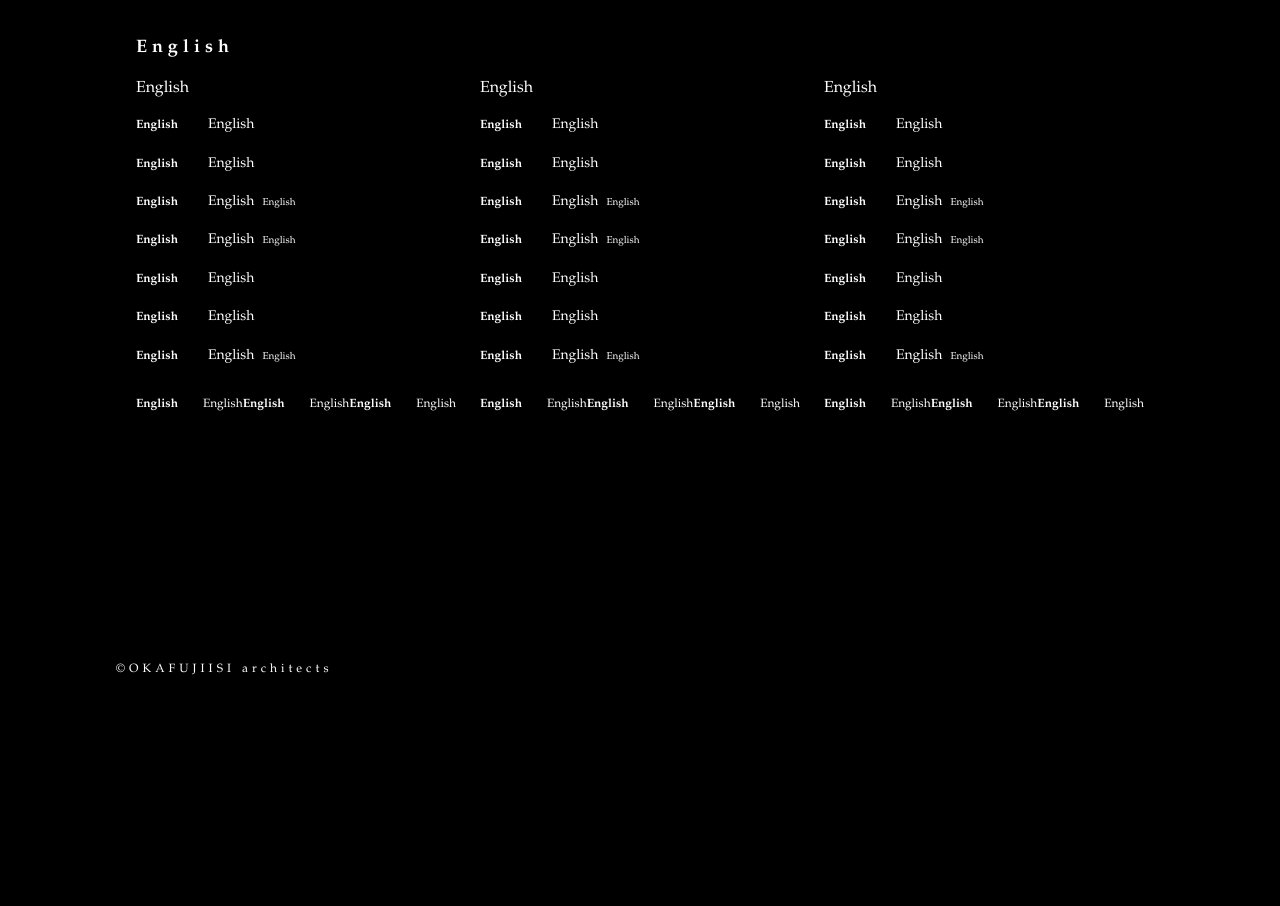
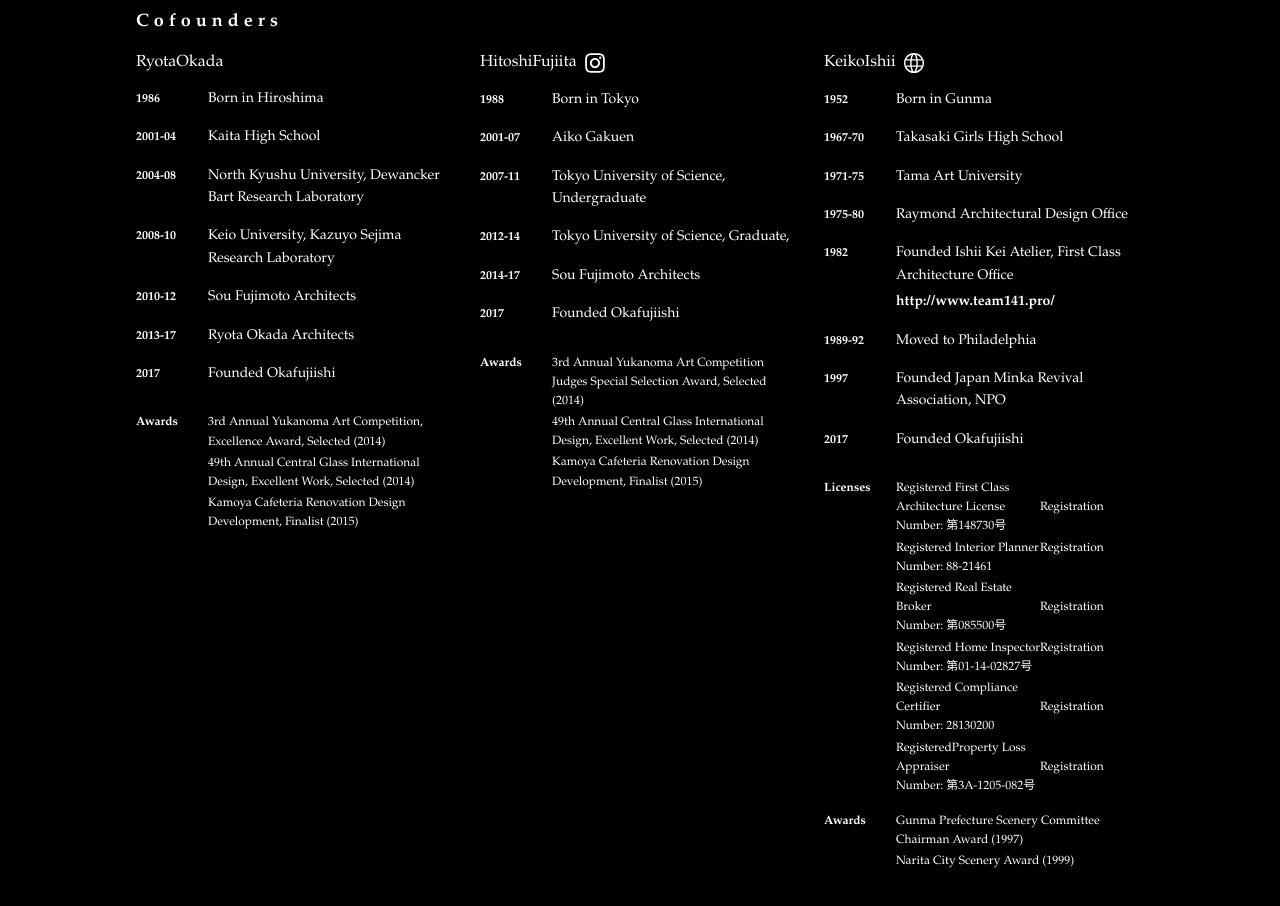
Before and after one commit to hironorioka28/sandbox, a website: page ofi/about.html in a window 1280 px wide. Shown: the part 1662-2568 px from the top of the page. Before the commit the page ends 2384 px from the top, so only its background shows below. Drawn offline with nearby package versions, Linux system fonts and the light colour scheme.

Commit message:
english description

```diff
--- a/ofi/about.html
+++ b/ofi/about.html
@@ -96,42 +96,41 @@
             <table class="aboutTable">
               <tbody class="aboutTable__tbody">
                 <tr class="aboutTable__row">
-                  <th class="aboutTable__head">English</th>
+                  <th class="aboutTable__head">Office Name</th>
                   <td class="aboutTable__data">
-                    <p class="aboutTable__text">EnglishEnglish</p>
+                    <p class="aboutTable__text">Okafujiishi (Architects, Atelier, Studio, Architecture Studio, Office, etc.)</p>
                   </td>
                 </tr>
                 <tr class="aboutTable__row">
-                  <th class="aboutTable__head">English</th>
+                  <th class="aboutTable__head">Founded</th>
                   <td class="aboutTable__data">
-                    <p class="aboutTable__text">EnglishEnglish</p>
+                    <p class="aboutTable__text">2017</p>
                   </td>
                 </tr>
                 <tr class="aboutTable__row">
-                  <th class="aboutTable__head">English</th>
+                  <th class="aboutTable__head">Address</th>
                   <td class="aboutTable__data">
-                    <p class="aboutTable__text">EnglishEnglishEnglish</p>
+                    <p class="aboutTable__text">152-0003 Himonya 5-11-1 Meguro-ku, Tokyo</p>
                   </td>
                 </tr>
                 <tr class="aboutTable__row">
-                  <th class="aboutTable__head">English</th>
+                  <th class="aboutTable__head">Services</th>
                   <td class="aboutTable__data">
-                    <p class="aboutTable__text">EnglishEnglishEnglish English EnglishEnglish EnglishEnglish</p>
-                    <p class="aboutTable__text">EnglishEnglish English</p>
+                    <p class="aboutTable__text">Planning, Design, Management, Art and Design of Architecture and Architectural Renovations</p>
                   </td>
                 </tr>
                 <tr class="aboutTable__row">
-                  <th class="aboutTable__head">English</th>
+                  <th class="aboutTable__head">Experience</th>
                   <td class="aboutTable__data">
-                    <p class="aboutTable__text">EnglishEnglish EnglishEnglish EnglishEnglish EnglishEnglish</p>
+                    <p class="aboutTable__text">Health Facilities, Housing, Villas, Hotels, Public Facilities, Exhibition Organization, Art, Design</p>
                   </td>
                 </tr>
                 <tr class="aboutTable__row">
-                  <th class="aboutTable__head">English</th>
+                  <th class="aboutTable__head">Contact</th>
                   <td class="aboutTable__data ">
-                    <p class="aboutTable__text">Tel 00-0000-0000</p>
-                    <p class="aboutTable__text">Fax 00-0000-0000</p>
-                    <p class="aboutTable__text">Mail hoge@example.com</p>
+                    <p class="aboutTable__text">Tel 03-5725-1488</p>
+                    <p class="aboutTable__text">Fax 03-5725-1489</p>
+                    <p class="aboutTable__text">Mail info@okafujiishi.com</p>
                   </td>
                 </tr>
               </tbody>
@@ -379,54 +378,54 @@
       </section><!-- /.page__contents -->
       <section class="page__contents">
         <div class="about">
-          <h1 class="about__title">English</h1>
+          <h1 class="about__title">Cofounders</h1>
           <div class="about__memberWrapper">
             <div class="member">
               <div class="member__item">
-                <h2 class="member__name">English</h2>
+                <h2 class="member__name">RyotaOkada</h2>
                 <div class="member__profile">
                   <table class="aboutTable">
                     <tbody class="aboutTable__tbody">
                       <tr class="aboutTable__row">
-                        <th class="aboutTable__head">English</th>
+                        <th class="aboutTable__head">1986</th>
                         <td class="aboutTable__data">
-                          <p class="aboutTable__text">English</p>
+                          <p class="aboutTable__text">Born in Hiroshima</p>
                         </td>
                       </tr>
                       <tr class="aboutTable__row">
-                        <th class="aboutTable__head">English</th>
+                        <th class="aboutTable__head">2001-04</th>
                         <td class="aboutTable__data">
-                          <p class="aboutTable__text">English</p>
+                          <p class="aboutTable__text">Kaita High School</p>
                         </td>
                       </tr>
                       <tr class="aboutTable__row">
-                        <th class="aboutTable__head">English</th>
+                        <th class="aboutTable__head">2004-08</th>
                         <td class="aboutTable__data">
-                          <p class="aboutTable__text">English<span class="aboutTable__subText">English</span></p>
+                          <p class="aboutTable__text">North Kyushu University, Dewancker Bart Research Laboratory</p>
                         </td>
                       </tr>
                       <tr class="aboutTable__row">
-                        <th class="aboutTable__head">English</th>
+                        <th class="aboutTable__head">2008-10</th>
                         <td class="aboutTable__data">
-                          <p class="aboutTable__text">English<span class="aboutTable__subText">English</span></p>
+                          <p class="aboutTable__text">Keio University, Kazuyo Sejima Research Laboratory</p>
                         </td>
                       </tr>
                       <tr class="aboutTable__row">
-                        <th class="aboutTable__head">English</th>
+                        <th class="aboutTable__head">2010-12</th>
                         <td class="aboutTable__data">
-                          <p class="aboutTable__text">English</p>
+                          <p class="aboutTable__text">Sou Fujimoto Architects</p>
                         </td>
                       </tr>
                       <tr class="aboutTable__row">
-                        <th class="aboutTable__head">English</th>
+                        <th class="aboutTable__head">2013-17</th>
                         <td class="aboutTable__data ">
-                          <p class="aboutTable__text">English</p>
+                          <p class="aboutTable__text">Ryota Okada Architects</p>
                         </td>
                       </tr>
                       <tr class="aboutTable__row">
-                        <th class="aboutTable__head">English</th>
+                        <th class="aboutTable__head">2017</th>
                         <td class="aboutTable__data ">
-                          <p class="aboutTable__text">English<span class="aboutTable__subText">English</span></p>
+                          <p class="aboutTable__text">Founded Okafujiishi</p>
                         </td>
                       </tr>
                     </tbody>
@@ -436,17 +435,11 @@
                   <table class="aboutTable">
                     <tbody class="aboutTable__tbody">
                       <tr class="aboutTable__row">
-                        <th class="aboutTable__head aboutTable__head--sub">English</th>
+                        <th class="aboutTable__head aboutTable__head--sub">Awards</th>
                         <td class="aboutTable__data">
-                          <p class="aboutTable__text aboutTable__text--sub">English</p>
-                        </td>
-                        <th class="aboutTable__head aboutTable__head--sub">English</th>
-                        <td class="aboutTable__data">
-                          <p class="aboutTable__text aboutTable__text--sub">English</p>
-                        </td>
-                        <th class="aboutTable__head aboutTable__head--sub">English</th>
-                        <td class="aboutTable__data">
-                          <p class="aboutTable__text aboutTable__text--sub">English</p>
+                          <p class="aboutTable__text aboutTable__text--sub">3rd Annual Yukanoma Art Competition, Excellence Award, Selected (2014)</p>
+                          <p class="aboutTable__text aboutTable__text--sub">49th Annual Central Glass International Design, Excellent Work, Selected (2014)</p>
+                          <p class="aboutTable__text aboutTable__text--sub">Kamoya Cafeteria Renovation Design Development, Finalist (2015) </p>
                         </td>
                       </tr>
                     </tbody>
@@ -454,50 +447,49 @@
                 </div><!-- /.member__subInfo -->
               </div><!-- /.member__item -->
               <div class="member__item">
-                <h2 class="member__name">English</h2>
+                <h2 class="member__name">
+                  HitoshiFujiita
+                  <a class="member__link" href="http://instagram.com/fujiiiiiiiiiiiiita" target="_blank">
+                    <object class="member__linkObject" data="img/instagram.svg" type="image/svg+xml"></object>
+                  </a>
+                </h2>
                 <div class="member__profile">
                   <table class="aboutTable">
                     <tbody class="aboutTable__tbody">
                       <tr class="aboutTable__row">
-                        <th class="aboutTable__head">English</th>
+                        <th class="aboutTable__head">1988</th>
                         <td class="aboutTable__data">
-                          <p class="aboutTable__text">English</p>
+                          <p class="aboutTable__text">Born in Tokyo</p>
                         </td>
                       </tr>
                       <tr class="aboutTable__row">
-                        <th class="aboutTable__head">English</th>
+                        <th class="aboutTable__head">2001-07</th>
                         <td class="aboutTable__data">
-                          <p class="aboutTable__text">English</p>
+                          <p class="aboutTable__text">Aiko Gakuen</p>
                         </td>
                       </tr>
                       <tr class="aboutTable__row">
-                        <th class="aboutTable__head">English</th>
+                        <th class="aboutTable__head">2007-11</th>
                         <td class="aboutTable__data">
-                          <p class="aboutTable__text">English<span class="aboutTable__subText">English</span></p>
+                          <p class="aboutTable__text">Tokyo University of Science, Undergraduate</p>
                         </td>
                       </tr>
                       <tr class="aboutTable__row">
-                        <th class="aboutTable__head">English</th>
+                        <th class="aboutTable__head">2012-14</th>
                         <td class="aboutTable__data">
-                          <p class="aboutTable__text">English<span class="aboutTable__subText">English</span></p>
+                          <p class="aboutTable__text">Tokyo University of Science, Graduate,</p>
                         </td>
                       </tr>
                       <tr class="aboutTable__row">
-                        <th class="aboutTable__head">English</th>
+                        <th class="aboutTable__head">2014-17</th>
                         <td class="aboutTable__data">
-                          <p class="aboutTable__text">English</p>
+                          <p class="aboutTable__text">Sou Fujimoto Architects</p>
                         </td>
                       </tr>
                       <tr class="aboutTable__row">
-                        <th class="aboutTable__head">English</th>
+                        <th class="aboutTable__head">2017</th>
                         <td class="aboutTable__data ">
-                          <p class="aboutTable__text">English</p>
-                        </td>
-                      </tr>
-                      <tr class="aboutTable__row">
-                        <th class="aboutTable__head">English</th>
-                        <td class="aboutTable__data ">
-                          <p class="aboutTable__text">English<span class="aboutTable__subText">English</span></p>
+                          <p class="aboutTable__text">Founded Okafujiishi</p>
                         </td>
                       </tr>
                     </tbody>
@@ -507,17 +499,11 @@
                   <table class="aboutTable">
                     <tbody class="aboutTable__tbody">
                       <tr class="aboutTable__row">
-                        <th class="aboutTable__head aboutTable__head--sub">English</th>
+                        <th class="aboutTable__head aboutTable__head--sub">Awards</th>
                         <td class="aboutTable__data">
-                          <p class="aboutTable__text aboutTable__text--sub">English</p>
-                        </td>
-                        <th class="aboutTable__head aboutTable__head--sub">English</th>
-                        <td class="aboutTable__data">
-                          <p class="aboutTable__text aboutTable__text--sub">English</p>
-                        </td>
-                        <th class="aboutTable__head aboutTable__head--sub">English</th>
-                        <td class="aboutTable__data">
-                          <p class="aboutTable__text aboutTable__text--sub">English</p>
+                          <p class="aboutTable__text aboutTable__text--sub">3rd Annual Yukanoma Art Competition Judges Special Selection Award, Selected (2014)</p>
+                          <p class="aboutTable__text aboutTable__text--sub">49th Annual Central Glass International Design, Excellent Work, Selected (2014)</p>
+                          <p class="aboutTable__text aboutTable__text--sub">Kamoya Cafeteria Renovation Design Development, Finalist (2015)</p>
                         </td>
                       </tr>
                     </tbody>
@@ -525,50 +511,62 @@
                 </div><!-- /.member__subInfo -->
               </div><!-- /.member__item -->
               <div class="member__item">
-                <h2 class="member__name">English</h2>
+                <h2 class="member__name">
+                  KeikoIshii
+                  <a class="member__link" href="http://www.team141.pro/" target="_blank">
+                    <object class="member__linkObject" data="img/www.svg" type="image/svg+xml"></object>
+                  </a>
+                </h2>
                 <div class="member__profile">
                   <table class="aboutTable">
                     <tbody class="aboutTable__tbody">
                       <tr class="aboutTable__row">
-                        <th class="aboutTable__head">English</th>
+                        <th class="aboutTable__head">1952</th>
                         <td class="aboutTable__data">
-                          <p class="aboutTable__text">English</p>
+                          <p class="aboutTable__text">Born in Gunma</p>
                         </td>
                       </tr>
                       <tr class="aboutTable__row">
-                        <th class="aboutTable__head">English</th>
+                        <th class="aboutTable__head">1967-70</th>
                         <td class="aboutTable__data">
-                          <p class="aboutTable__text">English</p>
+                          <p class="aboutTable__text">Takasaki Girls High School</p>
                         </td>
                       </tr>
                       <tr class="aboutTable__row">
-                        <th class="aboutTable__head">English</th>
+                        <th class="aboutTable__head">1971-75</th>
                         <td class="aboutTable__data">
-                          <p class="aboutTable__text">English<span class="aboutTable__subText">English</span></p>
+                          <p class="aboutTable__text">Tama Art University</p>
                         </td>
                       </tr>
                       <tr class="aboutTable__row">
-                        <th class="aboutTable__head">English</th>
+                        <th class="aboutTable__head">1975-80</th>
                         <td class="aboutTable__data">
-                          <p class="aboutTable__text">English<span class="aboutTable__subText">English</span></p>
+                          <p class="aboutTable__text">Raymond Architectural Design Office</p>
                         </td>
                       </tr>
                       <tr class="aboutTable__row">
-                        <th class="aboutTable__head">English</th>
+                        <th class="aboutTable__head">1982</th>
                         <td class="aboutTable__data">
-                          <p class="aboutTable__text">English</p>
+                          <p class="aboutTable__text">Founded Ishii Kei Atelier, First Class Architecture Office</p>
+                          <p class="aboutTable__text"><a class="aboutTable__link" href="http://www.team141.pro/" target="_blank">http://www.team141.pro/</a></p>
                         </td>
                       </tr>
                       <tr class="aboutTable__row">
-                        <th class="aboutTable__head">English</th>
+                        <th class="aboutTable__head">1989-92</th>
                         <td class="aboutTable__data ">
-                          <p class="aboutTable__text">English</p>
+                          <p class="aboutTable__text">Moved to Philadelphia</p>
                         </td>
                       </tr>
                       <tr class="aboutTable__row">
-                        <th class="aboutTable__head">English</th>
+                        <th class="aboutTable__head">1997</th>
                         <td class="aboutTable__data ">
-                          <p class="aboutTable__text">English<span class="aboutTable__subText">English</span></p>
+                          <p class="aboutTable__text">Founded Japan Minka Revival Association, NPO</p>
+                        </td>
+                      </tr>
+                      <tr class="aboutTable__row">
+                        <th class="aboutTable__head">2017</th>
+                        <td class="aboutTable__data ">
+                          <p class="aboutTable__text">Founded Okafujiishi</p>
                         </td>
                       </tr>
                     </tbody>
@@ -578,17 +576,27 @@
                   <table class="aboutTable">
                     <tbody class="aboutTable__tbody">
                       <tr class="aboutTable__row">
-                        <th class="aboutTable__head aboutTable__head--sub">English</th>
+                        <th class="aboutTable__head aboutTable__head--sub">Licenses</th>
                         <td class="aboutTable__data">
-                          <p class="aboutTable__text aboutTable__text--sub">English</p>
+                          <p class="aboutTable__text aboutTable__text--sub"><span class="aboutTable__labelText">Registered First Class Architecture License</span>Registration Number: 第148730号</p>
+                          <p class="aboutTable__text aboutTable__text--sub"><span class="aboutTable__labelText">Registered Interior Planner</span>Registration Number: 88-21461</p>
+                          <p class="aboutTable__text aboutTable__text--sub"><span class="aboutTable__labelText">Registered Real Estate Broker</span>Registration Number: 第085500号</p>
+                          <p class="aboutTable__text aboutTable__text--sub"><span class="aboutTable__labelText">Registered Home Inspector</span>Registration Number: 第01-14-02827号</p>
+                          <p class="aboutTable__text aboutTable__text--sub"><span class="aboutTable__labelText">Registered Compliance Certifier</span>Registration Number: 28130200</p>
+                          <p class="aboutTable__text aboutTable__text--sub"><span class="aboutTable__labelText">RegisteredProperty Loss Appraiser</span>Registration Number: 第3A-1205-082号</p>
                         </td>
-                        <th class="aboutTable__head aboutTable__head--sub">English</th>
+                      </tr>
+                    </tbody>
+                  </table>
+                </div><!-- /.member__subInfo -->
+                <div class="member__subInfo">
+                  <table class="aboutTable">
+                    <tbody class="aboutTable__tbody">
+                      <tr class="aboutTable__row">
+                        <th class="aboutTable__head aboutTable__head--sub">Awards</th>
                         <td class="aboutTable__data">
-                          <p class="aboutTable__text aboutTable__text--sub">English</p>
-                        </td>
-                        <th class="aboutTable__head aboutTable__head--sub">English</th>
-                        <td class="aboutTable__data">
-                          <p class="aboutTable__text aboutTable__text--sub">English</p>
+                          <p class="aboutTable__text aboutTable__text--sub">Gunma Prefecture Scenery Committee Chairman Award (1997)</p>
+                          <p class="aboutTable__text aboutTable__text--sub">Narita City Scenery Award (1999)</p>
                         </td>
                       </tr>
                     </tbody>
```
